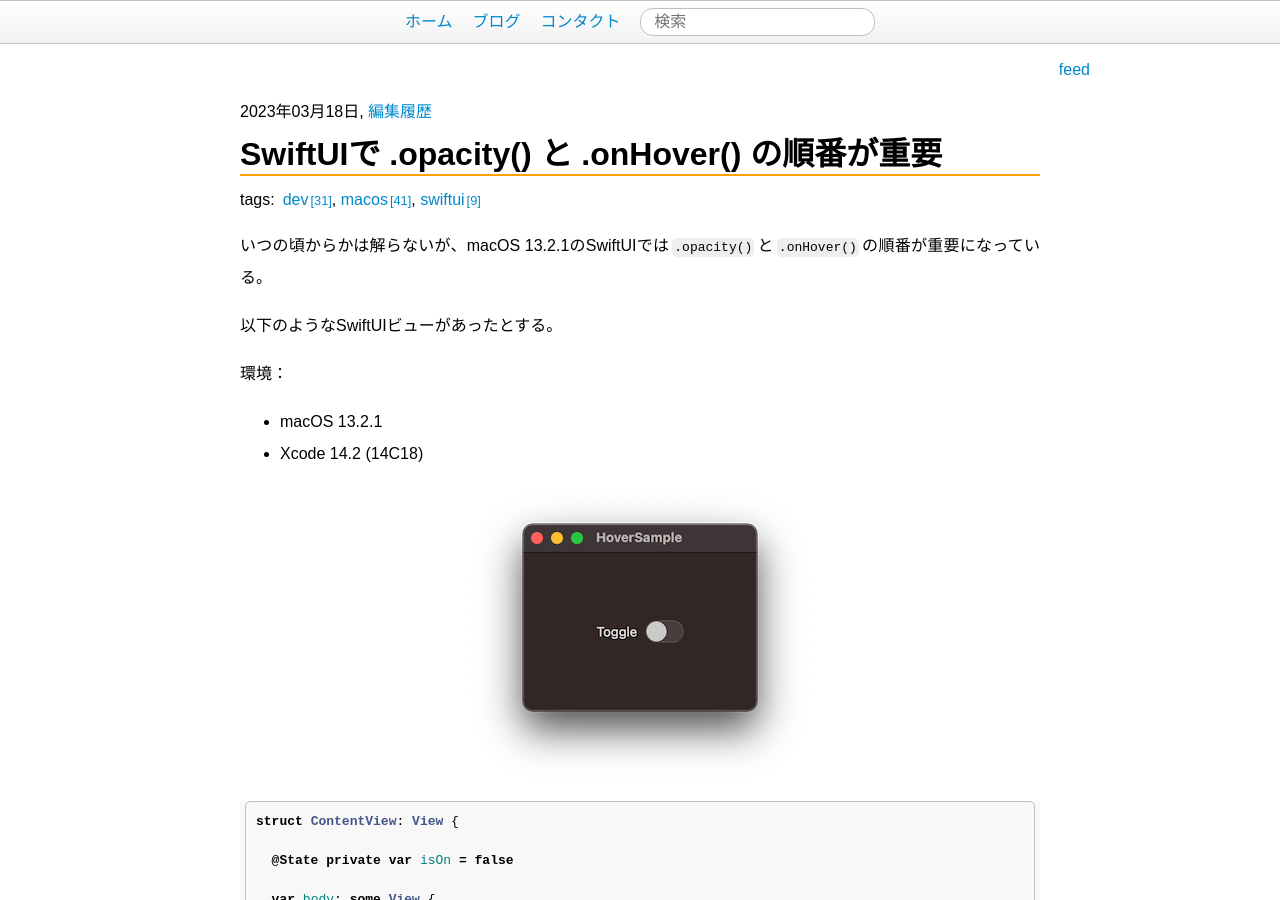
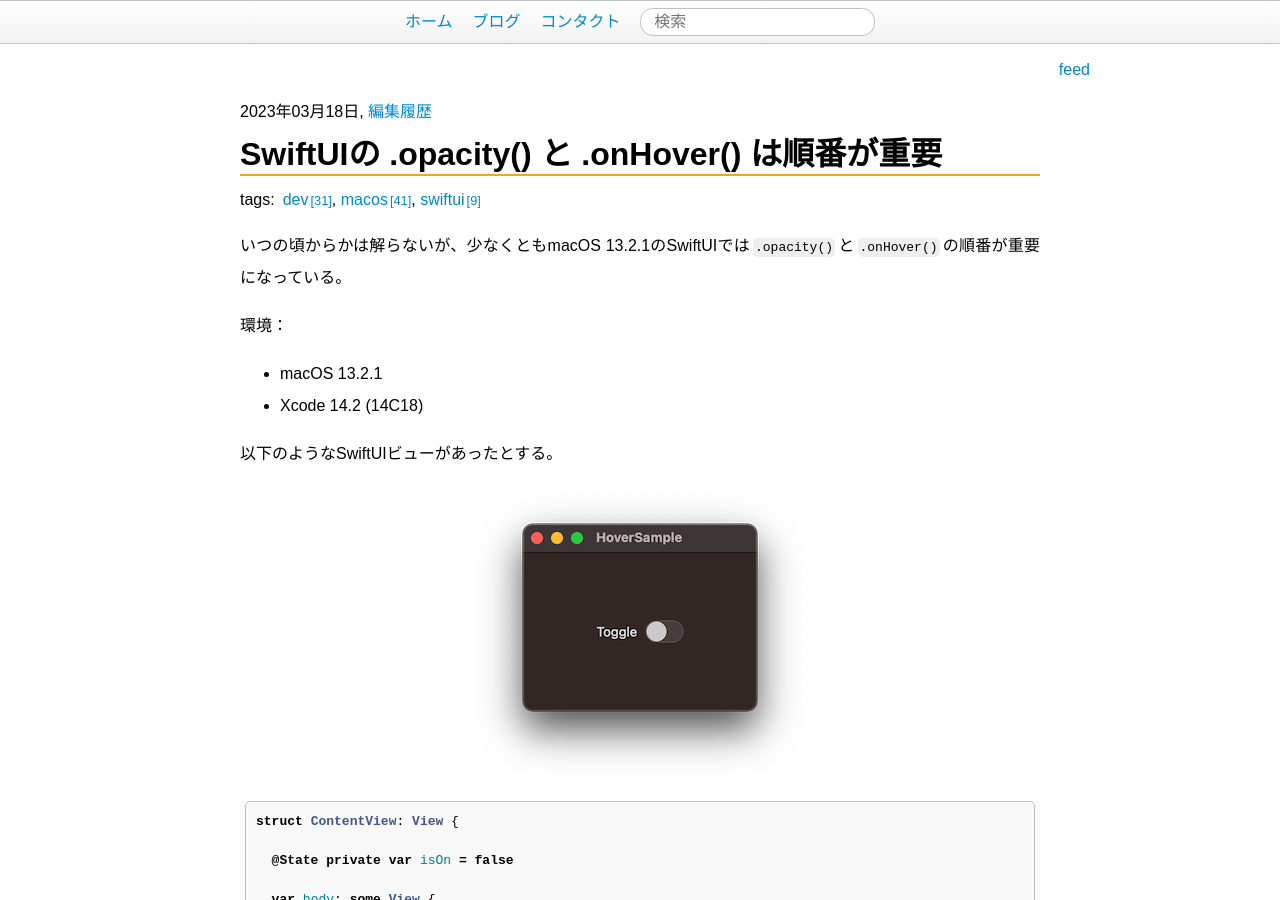
Before and after one commit to GenjiApp/genjiapp.github.io, a Jekyll site: the page built from _posts/2023-03-18-order-of-opacity-and-onhover.md, in a window 1280 px wide and 900 px high. Built offline with Jekyll 4.4.1, drawn with Linux system fonts in a browser that asks for light colours.

Commit message:
fix typo

```diff
--- a/_posts/2023-03-18-order-of-opacity-and-onhover.md
+++ b/_posts/2023-03-18-order-of-opacity-and-onhover.md
@@ -1,16 +1,16 @@
 ---
-title: SwiftUIで .opacity() と .onHover() の順番が重要
+title: SwiftUIの .opacity() と .onHover() は順番が重要
 layout: post
 tags: swiftui dev macos
 ---
 
-いつの頃からかは解らないが、macOS 13.2.1のSwiftUIでは`.opacity()`と`.onHover()`の順番が重要になっている。
-
-以下のようなSwiftUIビューがあったとする。
+いつの頃からかは解らないが、少なくともmacOS 13.2.1のSwiftUIでは`.opacity()`と`.onHover()`の順番が重要になっている。
 
 環境：
 - macOS 13.2.1
 - Xcode 14.2 (14C18)
+
+以下のようなSwiftUIビューがあったとする。
 
 ![](/blog/img/20230318/onhover.png)
 
```
Also changed, not shown: _posts/2021-08-29-building-swiftui-overlay-control.md (+2 -2 lines).
